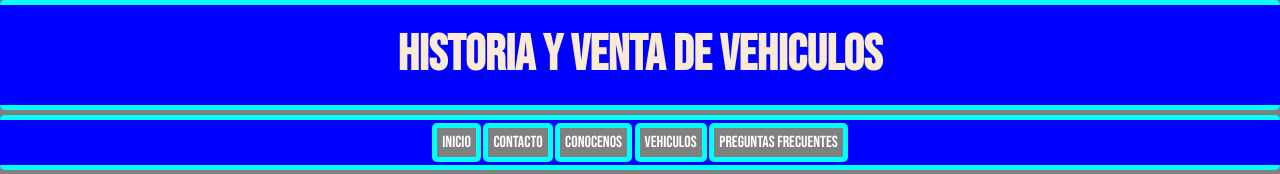
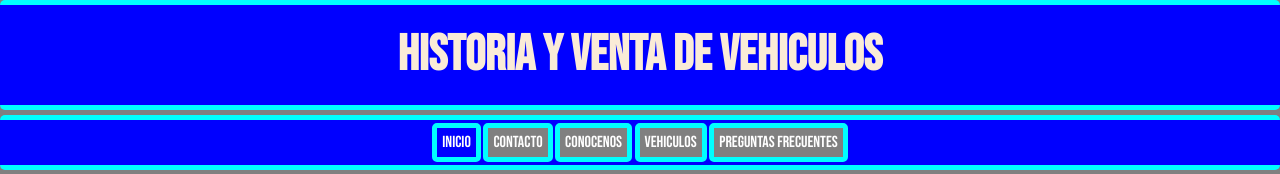
Before and after one commit to 90slucifer/HYVA, a plain HTML site: page index.html in a window 1280 px wide. In both pictures the pointer is over the item "Inicio". Shown: the top 174 px of the page. Drawn offline with Linux system fonts and the light colour scheme.

Commit message:
agrego transition a nav

```diff
--- a/assets/css/style.css
+++ b/assets/css/style.css
@@ -74,6 +74,11 @@
         border: solid 5px aqua;
         border-radius: 5px;
         padding: 5px;
+        transition: 1s;
+    }
+
+    .navegacion ul li:hover{
+        background-color: blue;
     }
 
     .boxconsulta{
```
